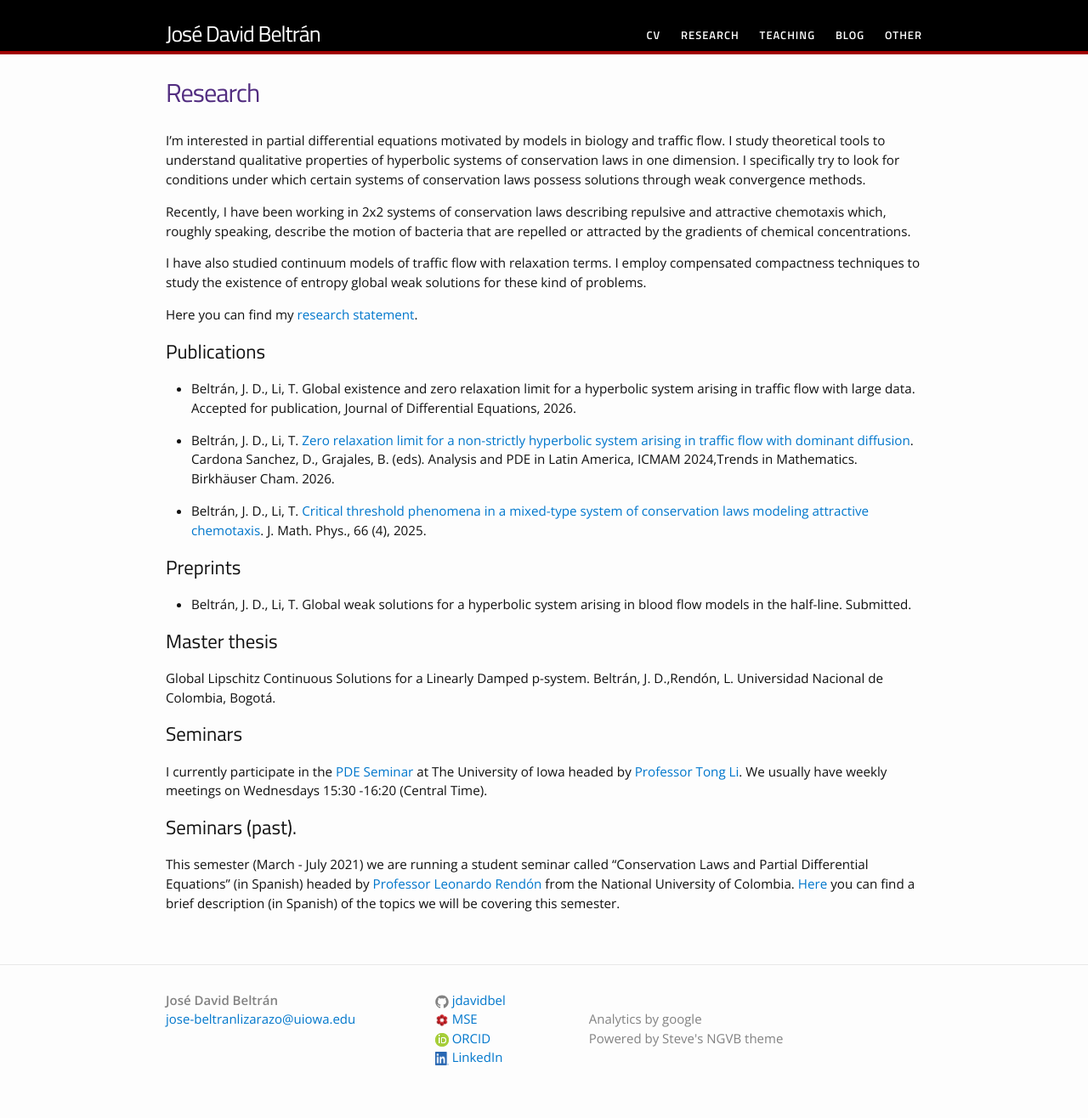
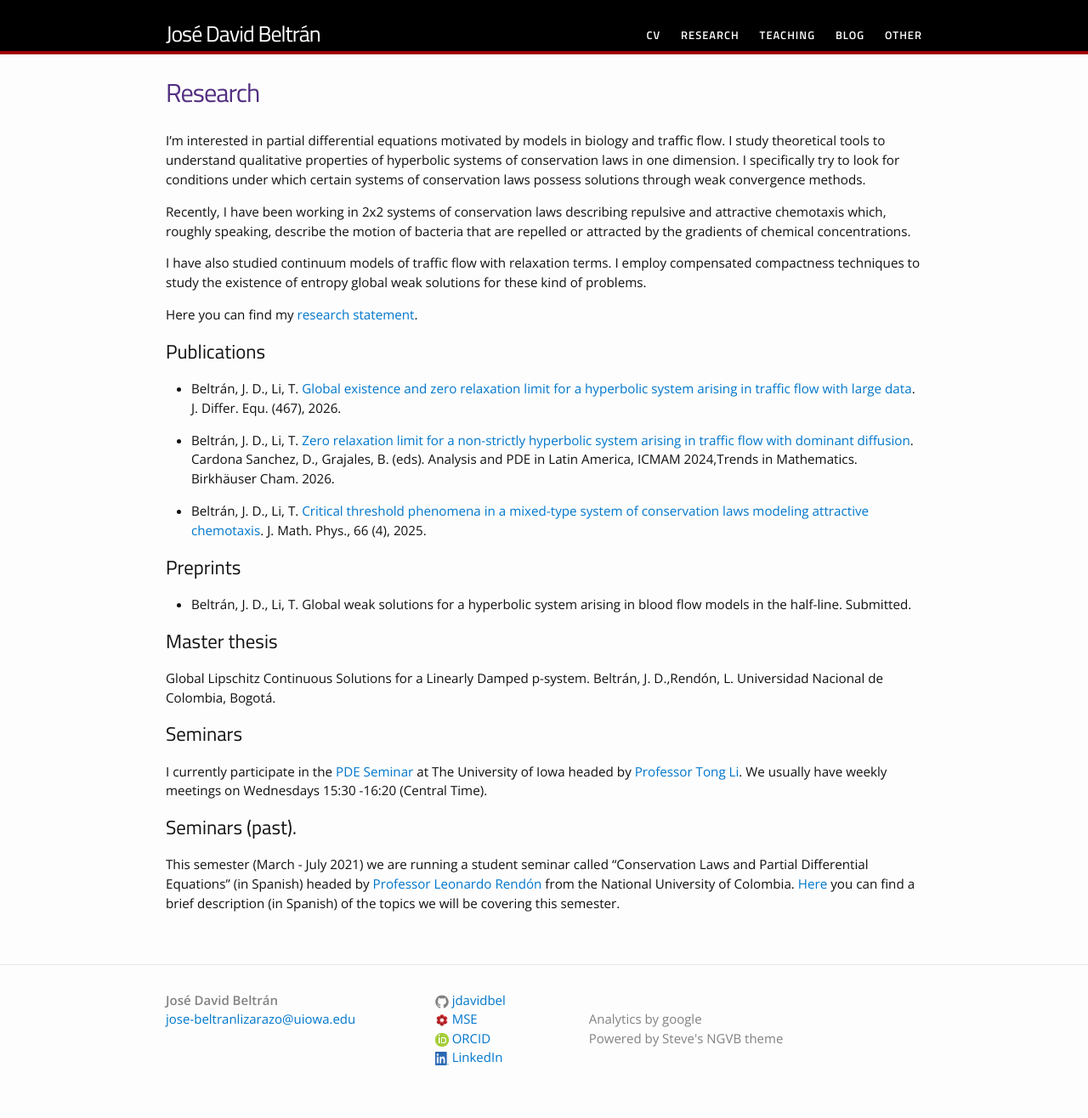
Before and after one commit to jdavidbel/jdavidbel.github.io, a Jekyll site: the page built from research.md, in a window 1280 px wide. Shown: the whole page at 85% size. Built offline with Jekyll 4.4.1, drawn with Linux system fonts in a browser that asks for light colours.

Commit message:
Update research.md
JDE paper

```diff
--- a/research.md
+++ b/research.md
@@ -43,8 +43,8 @@ Here you can find my [research statement](https://iowa-my.sharepoint.com/:b:/g/p
 
 ## Publications
 
-- Beltrán, J. D., Li, T. Global existence and zero relaxation limit for a hyperbolic system
-arising in traffic flow with large data. Accepted for publication, Journal of Differential Equations, 2026.
+- Beltrán, J. D., Li, T. [Global existence and zero relaxation limit for a hyperbolic system
+arising in traffic flow with large data](https://www.sciencedirect.com/science/article/pii/S0022039626002512). J. Differ. Equ. (467), 2026.
 
 - Beltrán, J. D., Li, T. [Zero relaxation limit for a non-strictly hyperbolic system arising in traffic flow with dominant diffusion](https://link.springer.com/chapter/10.1007/978-3-031-99557-6_13). Cardona Sanchez, D., Grajales, B. (eds). Analysis and PDE in Latin America, ICMAM 2024,Trends in Mathematics. Birkhäuser Cham. 2026.
 
```
